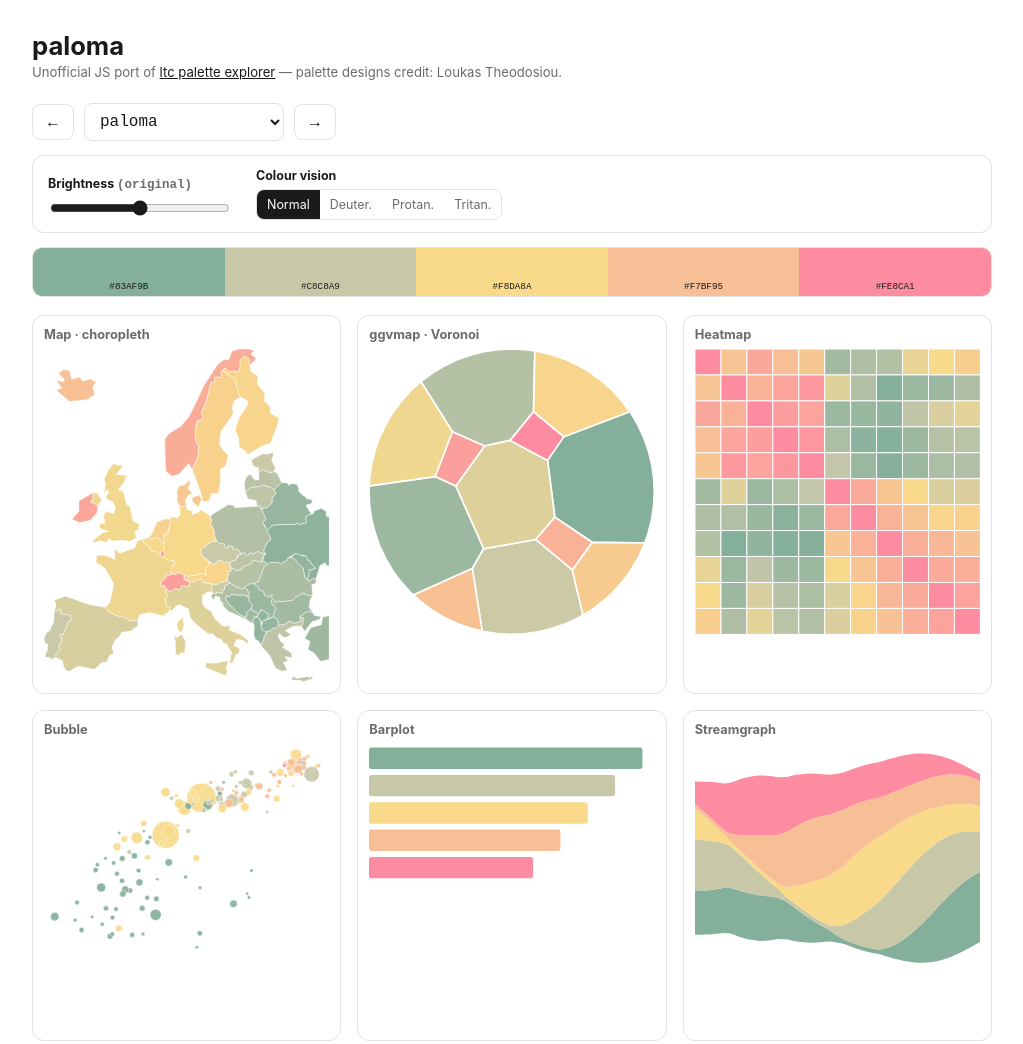
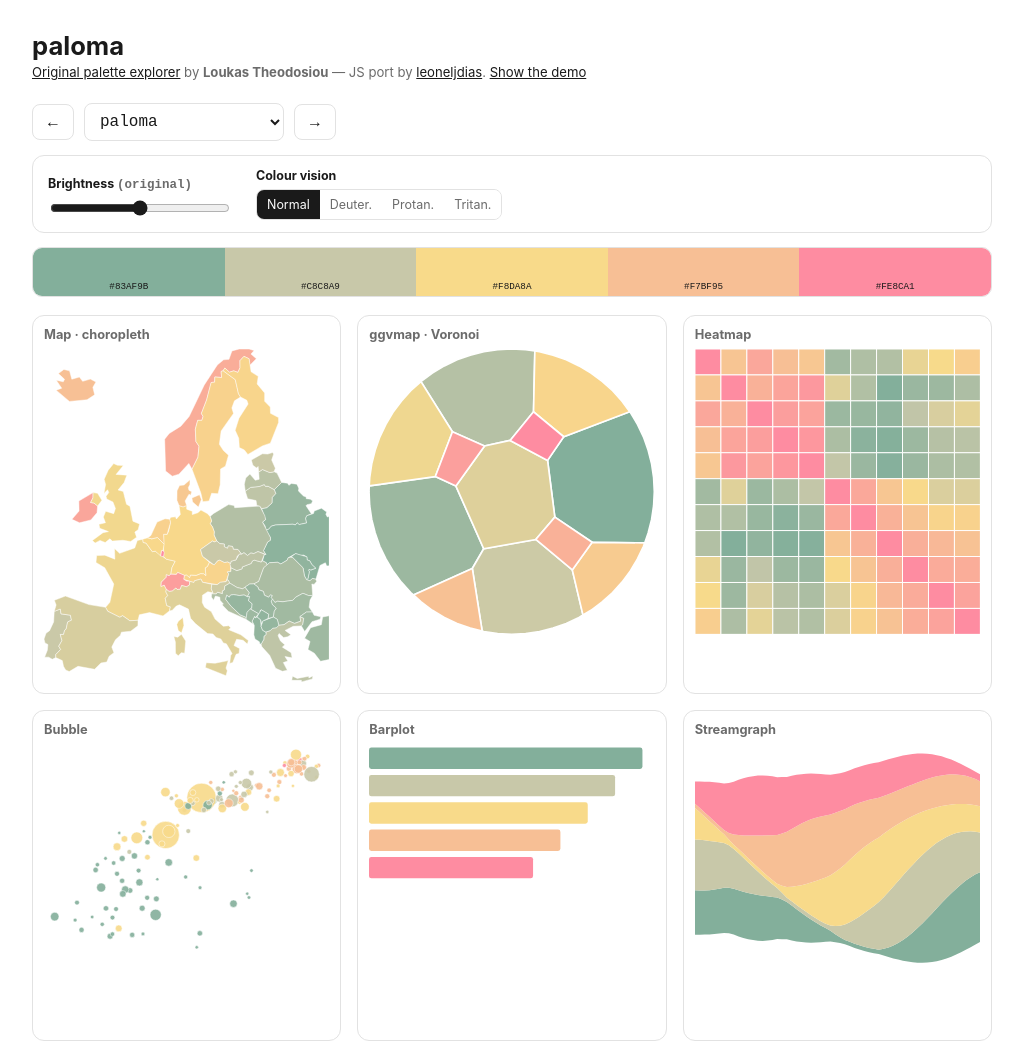
Before and after one commit to leoneljdias/ltc-color-palettes-js, a website: page demo/palette-explorer.html in a window 1280 px wide. Shown: the whole page, without its empty margins (128-1151 px from the left). Drawn offline with Linux system fonts and the light colour scheme.

Commit message:
Add GitHub badge, simplify fork notice, credit leoneljdias in explorer

```diff
--- a/demo/palette-explorer.html
+++ b/demo/palette-explorer.html
@@ -42,7 +42,11 @@
 <body>
 <div class="wrap">
   <h1 id="pname">—</h1>
-  <p class="fork">Unofficial JS port of <a href="https://loukesio.github.io/ltc-color-palettes/palette-explorer.html">ltc palette explorer</a> — palette designs credit: Loukas Theodosiou.</p>
+  <p class="fork">
+    <a href="https://loukesio.github.io/ltc-color-palettes/palette-explorer.html">Original palette explorer</a> by <strong>Loukas Theodosiou</strong> —
+    JS port by <a href="https://github.com/leoneljdias">leoneljdias</a>.
+    <a href="https://leoneljdias.github.io/ltc-color-palettes-js/demo/">Show the demo</a>
+  </p>
 
   <div class="topbar">
     <button class="nav" id="prev">&larr;</button>
```
Also changed, not shown: demo/index.html (+2 -2 lines), README.md.
